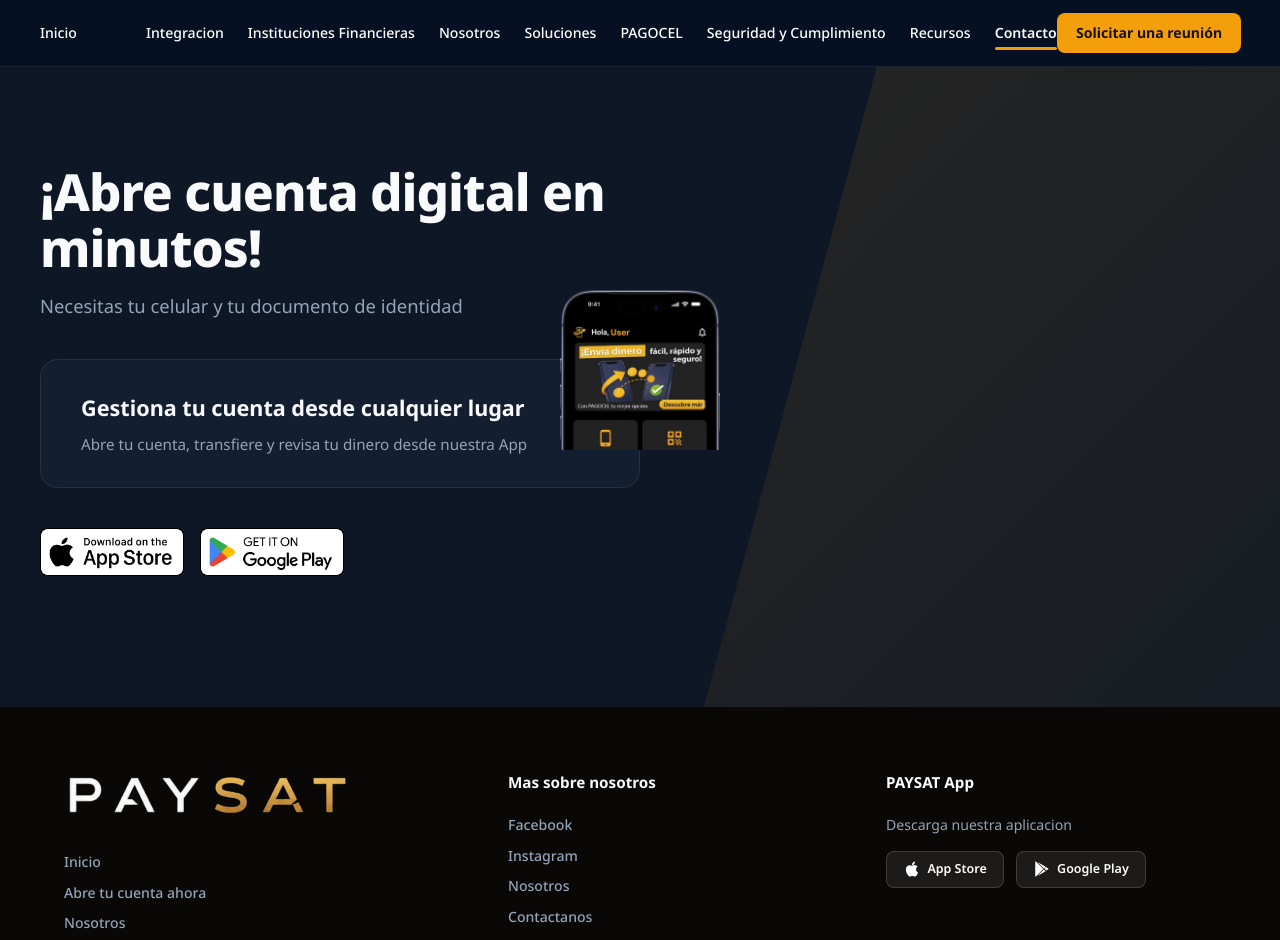
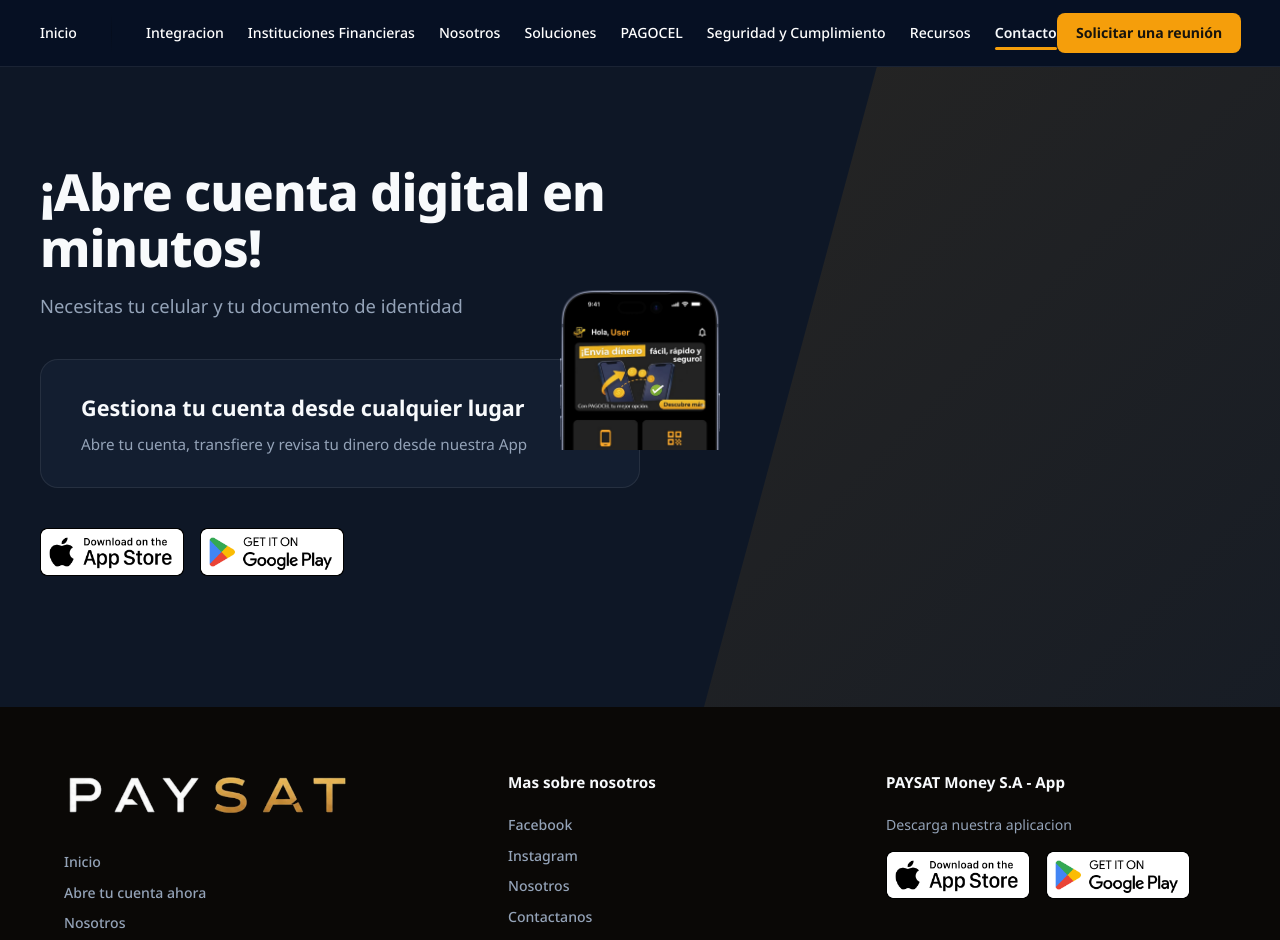
Before and after one commit to Guasmo/paysat-s.a, an Angular app: page /abre-tu-cuenta in a window 1280 px wide. Shown: the top 940 px of the page. Built offline with nearby package versions, Linux system fonts and the light colour scheme.

Commit message:
refactor(footer): replace app store SVGs with image badges for PAYSAT App

```diff
--- a/src/app/components/footer/footer.css
+++ b/src/app/components/footer/footer.css
@@ -126,3 +126,38 @@
     gap: 2rem;
   }
 }
+
+.open-account__stores {
+  display: flex;
+  gap: 1rem;
+  align-items: center;
+}
+
+.open-account__stores {
+  display: flex;
+  gap: 1rem;
+  align-items: center;
+}
+
+
+.store-badge {
+  display: inline-block;
+  transition: transform 0.2s ease;
+}
+
+.store-badge:hover {
+  transform: scale(1.05);
+}
+
+.store-badge img {
+  height: 48px;
+  width: auto;
+  display: block;
+}
+
+@media (max-width: 600px) {
+
+  .store-badge img {
+    height: 40px;
+  }
+}
--- a/src/app/components/footer/footer.html
+++ b/src/app/components/footer/footer.html
@@ -30,22 +30,14 @@
 
     <!-- Col 3: PAYSAT App -->
     <div class="pg-footer-col pg-footer-col--app">
-      <h4 class="pg-footer-heading">PAYSAT App</h4>
+      <h4 class="pg-footer-heading">PAYSAT Money S.A - App</h4>
       <p class="pg-footer-app-text">Descarga nuestra aplicacion</p>
-      <div class="pg-footer-app-badges">
-        <a href="#" class="pg-footer-badge" aria-label="App Store">
-          <svg viewBox="0 0 24 24" fill="currentColor" width="20" height="20">
-            <path
-              d="M18.71 19.5c-.83 1.24-1.71 2.45-3.05 2.47-1.34.03-1.77-.79-3.29-.79-1.53 0-2 .77-3.27.82-1.31.05-2.3-1.32-3.14-2.53C4.25 17 2.94 12.45 4.7 9.39c.87-1.52 2.43-2.48 4.12-2.51 1.28-.02 2.5.87 3.29.87.78 0 2.26-1.07 3.8-.91.65.03 2.47.26 3.64 1.98-.09.06-2.17 1.28-2.15 3.81.03 3.02 2.65 4.03 2.68 4.04-.03.07-.42 1.44-1.38 2.83M13 3.5c.73-.83 1.94-1.46 2.94-1.5.13 1.17-.34 2.35-1.04 3.19-.69.85-1.83 1.51-2.95 1.42-.15-1.15.41-2.35 1.05-3.11z" />
-          </svg>
-          <span>App Store</span>
+      <div class="open-account__stores">
+        <a target="_blank" rel="noopener noreferrer" class="store-badge" href="#">
+          <img src="AS-download.png" alt="Descargar en App Store" />
         </a>
-        <a href="#" class="pg-footer-badge" aria-label="Google Play">
-          <svg viewBox="0 0 24 24" fill="currentColor" width="20" height="20">
-            <path
-              d="M3.609 1.814L13.792 12 3.61 22.186a.996.996 0 01-.61-.92V2.734a1 1 0 01.609-.92zm10.89 10.893l2.302 2.302-10.937 6.333 8.635-8.635zm3.199-3.199l2.302 1.33a1 1 0 010 1.72l-2.302 1.33-2.535-2.535 2.535-2.845zM5.864 2.658L16.8 8.99l-2.302 2.302-8.634-8.634z" />
-          </svg>
-          <span>Google Play</span>
+        <a target="_blank" rel="noopener noreferrer" class="store-badge" href="#">
+          <img src="GP-download.png" alt="Descargar en Google Play" />
         </a>
       </div>
     </div>
```
